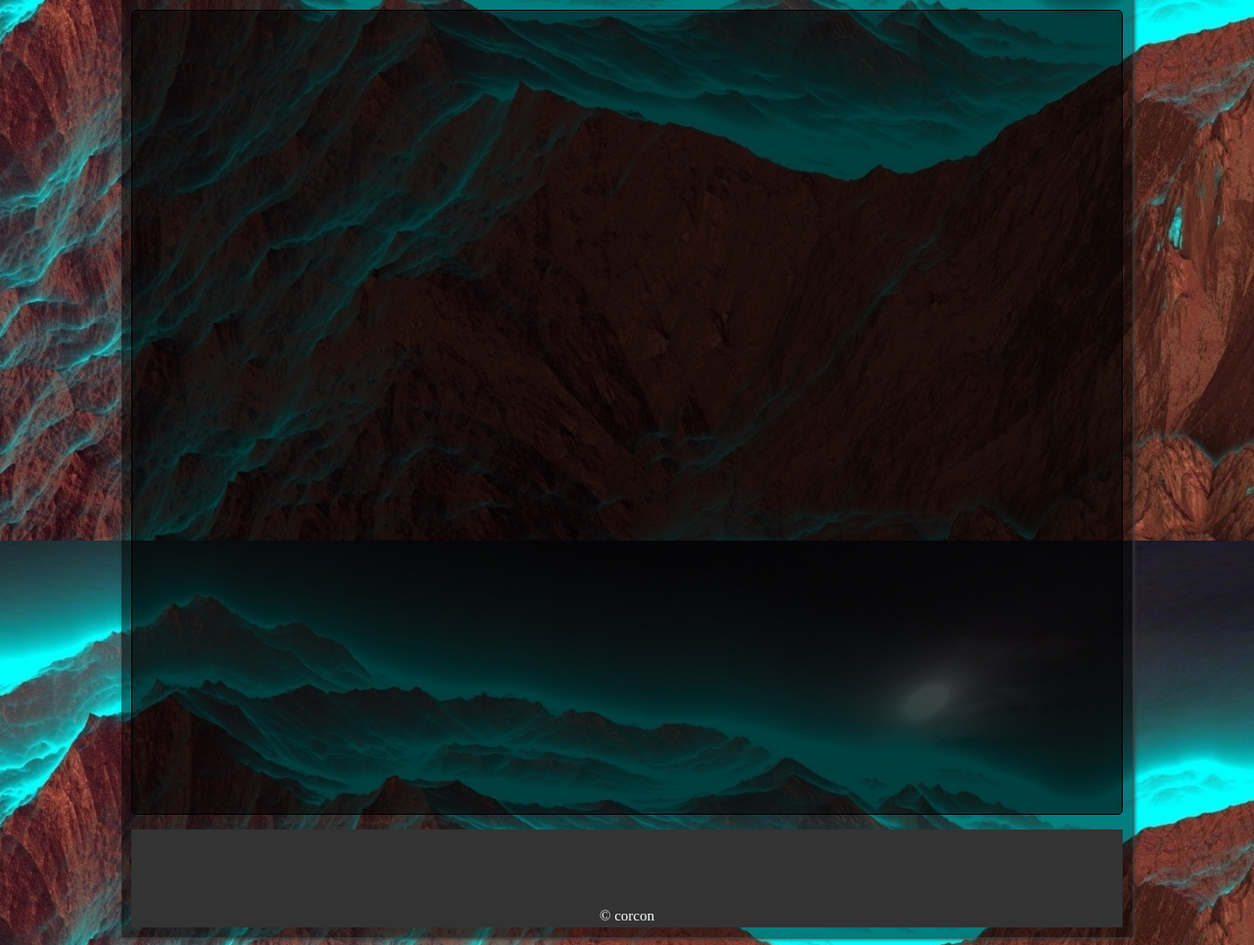
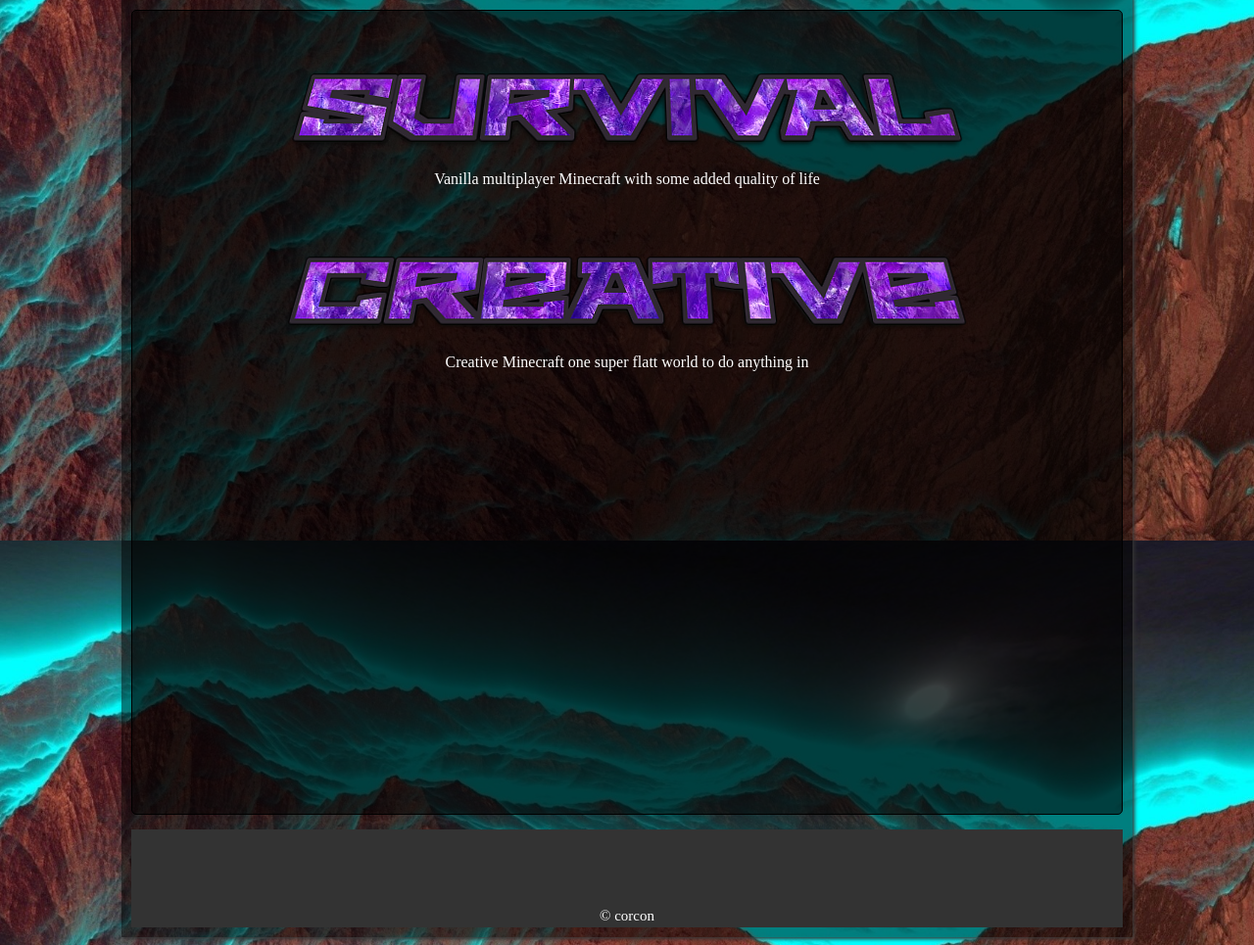
Before and after one commit to Miheel/Webbutveckling, a PHP site: page /Info/modes.html in a window 1280 px wide. Shown: the part 248-1213 px from the top of the page at 98% size. Run offline with PHP 8.4, Linux system fonts and the light colour scheme.

Commit message:
mode pics and style

```diff
--- a/Project/Info/modes.html
+++ b/Project/Info/modes.html
@@ -35,6 +35,16 @@
 	  </header>
 
 	  <section>
+		<div class="modes">
+			<img class="survival" src="../Resources/modes/SURVIVAL.png" alt="SURVIVAL">
+			<p>Vanilla multiplayer Minecraft with some added quality of life</p>
+		</div>
+
+		<div class="modes">
+			<img class="creative" src="../Resources/modes/CREATIVE.png" alt="CREATIVE">
+			<p>Creative Minecraft one super flatt world to do anything in</p>
+		</div>
+
 	  </section>
 
 	  <footer class="Bottom">
--- a/Project/Info/staff.html
+++ b/Project/Info/staff.html
@@ -35,7 +35,7 @@
 		  </nav>
 	  </header>
 
-	  <section>
+	  <section class="staff">
 
 			<div class="side">
 				<pre>
--- a/Project/Style/Style.css
+++ b/Project/Style/Style.css
@@ -84,17 +84,15 @@
 	border: 1px solid #000000;
 	border-radius: 5px 5px 5px 5px;
 	padding:10px;
-	display:flex;
 }
-
-/*------------Clearfix------------*/
-/*------------float problems------------*/
-section::after{
-	content: "";
-	clear: both;
-	display:table;
+.modes{
+	text-align:center;
 }
-
+.survival, .creative{
+	margin-top:50px;
+	max-width:100%;
+	height:auto;
+}
 
 /*------------FOOTER------------*/
 .Bottom {
--- a/Project/info.html
+++ b/Project/info.html
@@ -42,10 +42,12 @@
 		</header>
 		<section>
 			<div class="server-status">
-				<img class="" id="status" style="height:20px;width:20px;"> My awesome server is currently <span class="server-online" id="statusMsg"></span>!
+				<img class="" id="status" style="height:20px;width:20px;"> The server is currently <span class="server-online" id="statusMsg"></span>!
 			</div>
 			<script>
+
 			MinecraftAPI.getServerStatus('StarMC.ddns.net', {
+			//MinecraftAPI.getServerStatus('play.minesuperior.com', {
 				port: 25565 // optional, only if you need a custom port
 			}, function(err, status) {
 				if (err) {
```
Also changed, not shown: Project/Style/infoStyle.css (+11 -1 lines), Project/Resources/modes/CREATIVE.png (added), Project/Resources/modes/SURVIVAL.png (added).
